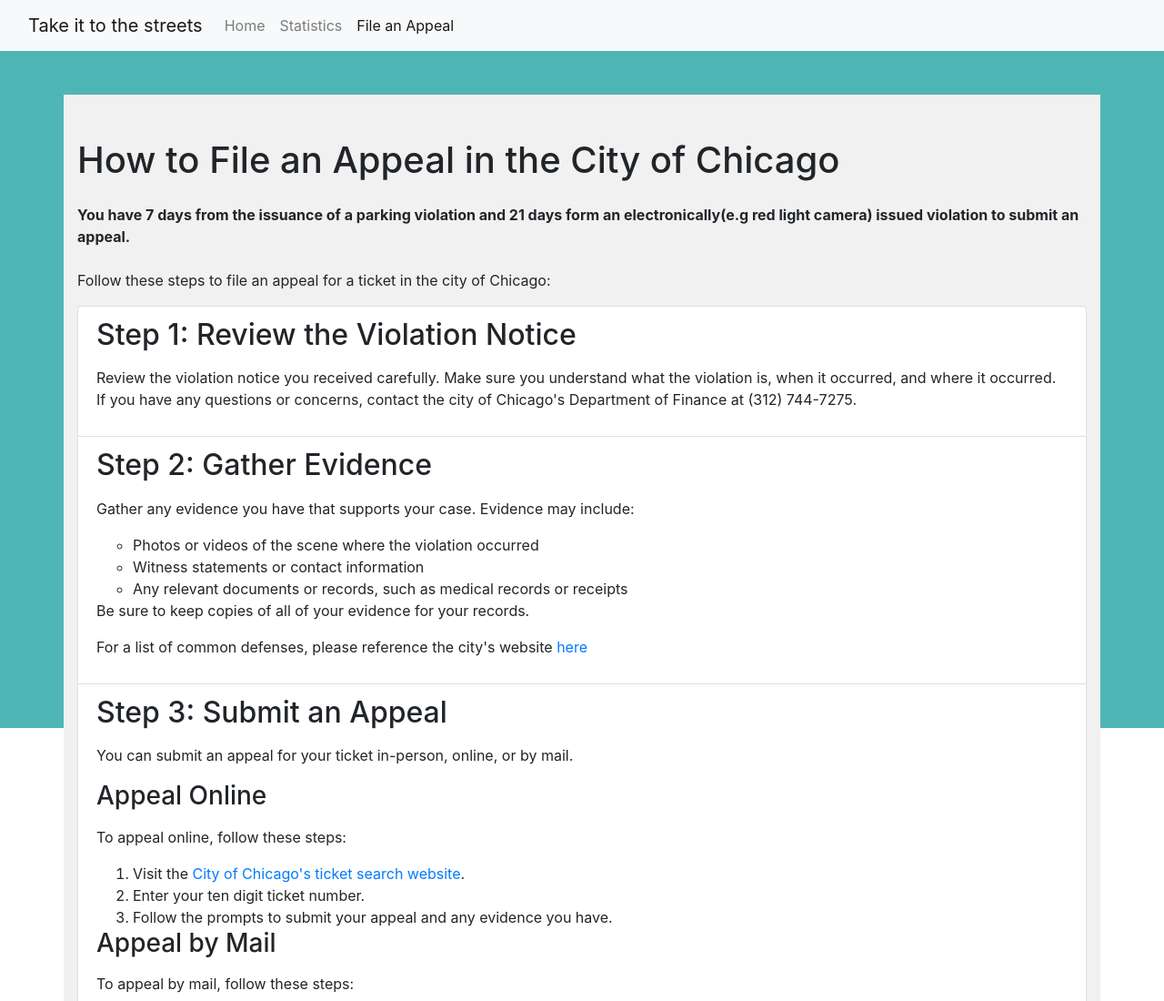
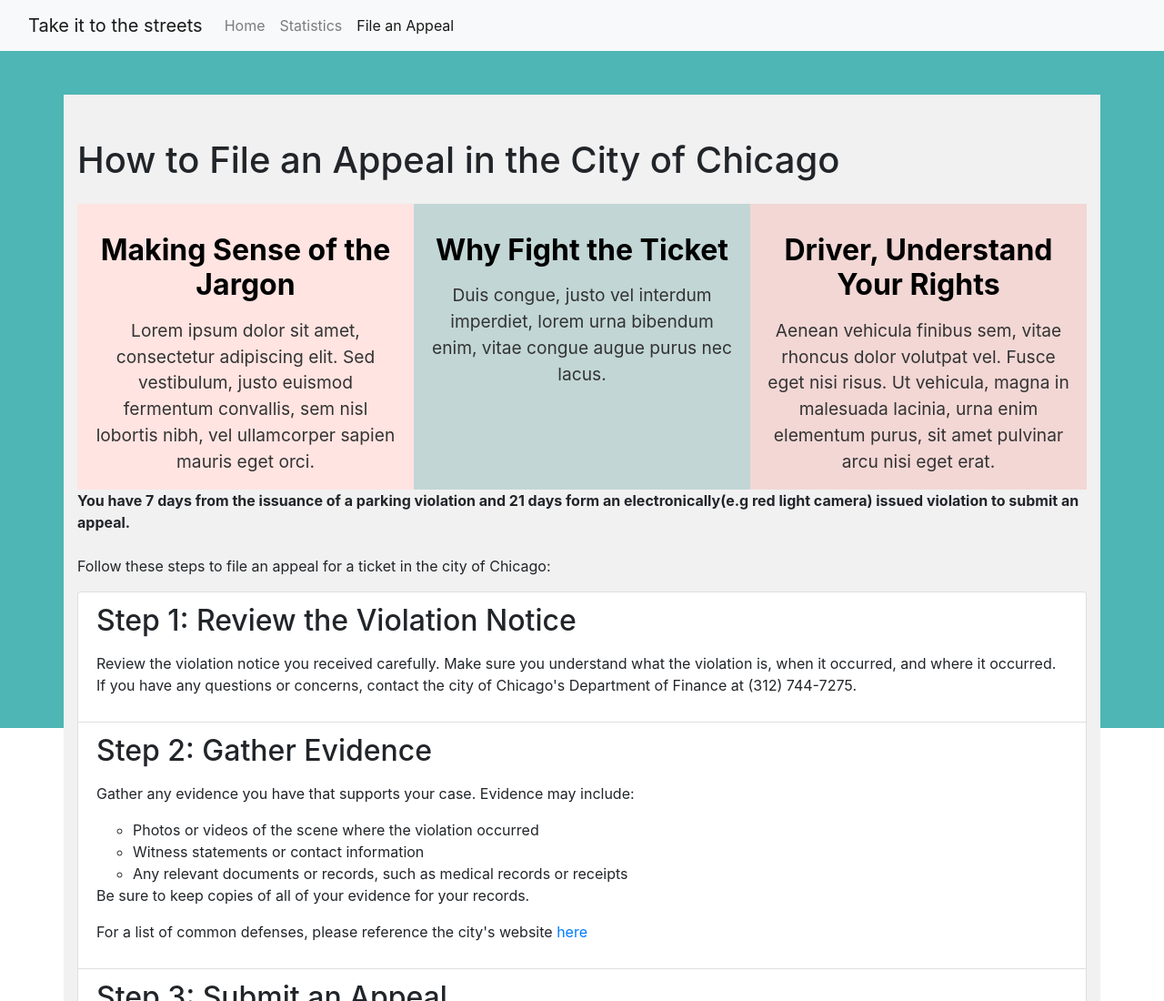
Before and after one commit to ryanmanthy/com421-final, a plain HTML site: page appeal.html in a window 1280 px wide. Shown: the top 1100 px of the page at 91% size. Drawn offline with nearby package versions, Linux system fonts and the light colour scheme; files that its build step writes are made by us from their sources.

Commit message:
Changes to be committed: 	modified:   appeal.html 	renamed:    style.css -> css/style.css

```diff
--- a/appeal.html
+++ b/appeal.html
@@ -37,8 +37,27 @@
     </nav>
 
     <!-- Main content -->
-<main class="container my-5">
+  <main class="container my-5">
     <h1 class="mb-4">How to File an Appeal in the City of Chicago</h1>
+
+    <div class="container-fluid custom-header">
+      <div class="row">
+        <div class="col-md-4 column1 text-center">
+          <h2 class="column-heading">Making Sense of the Jargon</h2>
+          <p class="column-text">Lorem ipsum dolor sit amet, consectetur adipiscing elit. Sed vestibulum, justo euismod fermentum convallis, sem nisl lobortis nibh, vel ullamcorper sapien mauris eget orci.</p>
+        </div>
+        <div class="col-md-4 column2 text-center">
+          <h2 class="column-heading">Why Fight the Ticket</h2>
+          <p class="column-text">Duis congue, justo vel interdum imperdiet, lorem urna bibendum enim, vitae congue augue purus nec lacus.</p>
+        </div>
+        <div class="col-md-4 column3 text-center">
+          <h2 class="column-heading">Driver, Understand Your Rights</h2>
+          <p class="column-text">Aenean vehicula finibus sem, vitae rhoncus dolor volutpat vel. Fusce eget nisi risus. Ut vehicula, magna in malesuada lacinia, urna enim elementum purus, sit amet pulvinar arcu nisi eget erat.</p>
+        </div>
+      </div>
+    </div>
+    </div>
+
     <p><strong>You have 7 days from the issuance of a parking violation and 21 days form an electronically(e.g red light camera) issued violation to submit an appeal.</strong> <br><br>Follow these steps to file an appeal for a ticket in the city of Chicago:</p>
     <ol class="list-group">
       <li class="list-group-item">
@@ -92,6 +111,6 @@
         <p>At the hearing, you will have the opportunity to present your case in person to an administrative law judge. The judge will listen to both sides of the case and make a decision. If the judge rules in your favor, your ticket will be dismissed. If the judge rules against you, you will be required to pay the fine.</p>
       </li>
     </ol>
-</main>
+  </main>
 
 </body>
--- a/style.css
+++ b/css/style.css
@@ -98,3 +98,27 @@ aside.sidebar {
     padding: 1em;
     margin: 1em;
   }
+
+/* custom header styles */
+.custom-header .column1 {
+  background-color: #ffe4e1;
+}
+.custom-header .column2 {
+  background-color: #c2d6d6;
+}
+.custom-header .column3 {
+  background-color: #f2d7d5;
+}
+
+/* column text styling */
+.custom-header .column-heading {
+  font-size: 2rem;
+  font-weight: bold;
+  margin-top: 2rem;
+  margin-bottom: 1rem;
+  color: #000;
+}
+.custom-header .column-text {
+  font-size: 1.2rem;
+  color: #333;
+}
```
